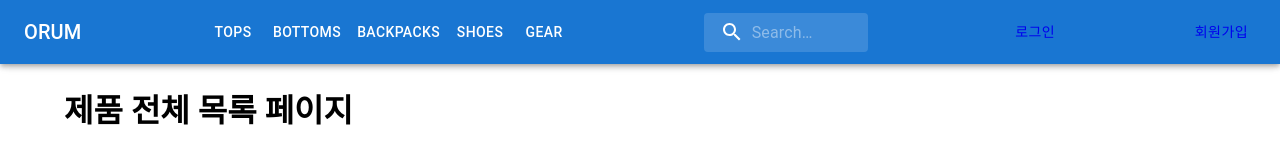
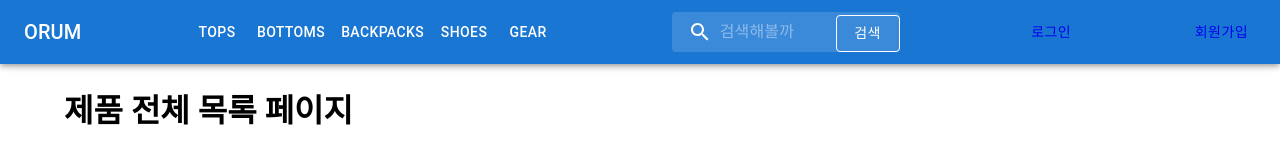
Before and after one commit to veryyounng/orum-market-front, a React (Vite) app: page /product in a window 1280 px wide. Shown: the top 160 px of the page. Built offline with nearby package versions, Linux system fonts and the light colour scheme; no server answers.

Commit message:
Feat: 검색 기능 구현

```diff
--- a/src/api/api.ts
+++ b/src/api/api.ts
@@ -27,4 +27,6 @@ export const api = {
     axiosInstance.get('/users/email', { params: { email } }),
   signIn: (credentials: any) => axiosInstance.post('/users/login', credentials),
   getProductList: () => axiosInstance.get('/products'),
+  searchProducts: (keyword: string) =>
+    axiosInstance.get('/products', { params: { keyword } }),
 };
--- a/src/components/Header.tsx
+++ b/src/components/Header.tsx
@@ -15,15 +15,22 @@ import { Badge, Box, Button, Container } from '@mui/material';
 import NotificationsIcon from '@mui/icons-material/Notifications';
 import { Link, useNavigate } from 'react-router-dom';
 import { useUserStore } from '../lib/store';
-import { useState } from 'react';
+import React, { useState } from 'react';
 import { Logout } from '@mui/icons-material';
-import { UserStore } from '../lib/store';
 
 const categories = ['tops', 'bottoms', 'backpacks', 'shoes', 'gear'];
 
 export default function Header() {
   const [openLogoutDialog, setOpenLogoutDialog] = useState(false);
-  const { isLoggedIn, logOut }: UserStore = useUserStore();
+  const { isLoggedIn, logOut } = useUserStore();
+  const [searchQuery, setSearchQuery] = useState('');
+
+  const handleSearch = (e: React.FormEvent<HTMLFormElement>) => {
+    e.preventDefault();
+    let queryParam = `?query=${searchQuery}`;
+    navigate(`/search${queryParam}`);
+    setSearchQuery('');
+  };
 
   const navigate = useNavigate();
 
@@ -37,9 +44,9 @@ export default function Header() {
 
   const handleLogout = () => {
     logOut();
+    localStorage.removeItem('token');
     alert('로그아웃 되었습니다. 다음에 또 만나요!');
     setOpenLogoutDialog(false);
-    localStorage.removeItem('token');
     navigate('/');
   };
 
@@ -125,16 +132,22 @@ export default function Header() {
           </Link>
 
           <Box sx={{ display: 'flex' }}>{renderCategoryLinks()}</Box>
-
+          <form onSubmit={handleSearch}>
             <Search>
               <SearchIconWrapper>
                 <SearchIcon />
               </SearchIconWrapper>
               <StyledInputBase
-              placeholder="Search…"
+                placeholder="검색해볼까"
+                value={searchQuery}
+                onChange={(e) => setSearchQuery(e.target.value)}
                 inputProps={{ 'aria-label': 'search' }}
               />
+              <Button type="submit" color="inherit" variant="outlined">
+                검색
+              </Button>
             </Search>
+          </form>
           {isLoggedIn && isLoggedInUserButton()}
           {!isLoggedIn && notLoggedInUserButton()}
         </Toolbar>
--- a/src/main.tsx
+++ b/src/main.tsx
@@ -20,6 +20,7 @@ import ProductManager from './components/seller/ProductManager.tsx';
 import SignInPage from './pages/user/SignIn.tsx';
 import SignUpPage from './pages/user/SignUp.tsx';
 import { CategoryList } from './pages/product/CategoryList.tsx';
+import { SearchResults } from './pages/product/SearchResult.tsx';
 
 const router = createBrowserRouter([
   {
@@ -32,6 +33,7 @@ const router = createBrowserRouter([
       { path: '/product', element: <ProductList /> },
       { path: '/product/:id', element: <ProductDetail /> },
       { path: '/cart', element: <MyCart /> },
+      { path: '/search', element: <SearchResults /> },
       { path: '/sign-in', element: <SignInPage /> },
       { path: '/sign-up', element: <SignUpPage /> },
     ],
--- /dev/null
+++ b/src/pages/product/SearchResult.tsx
@@ -0,0 +1,43 @@
+import { useEffect, useState } from 'react';
+import { useSearchParams } from 'react-router-dom';
+import { IProduct } from '../../type';
+import { api } from '../../api/api';
+import ProductCard from './ProductCard';
+import { Grid } from '@mui/material';
+
+export function SearchResults() {
+  const [searchParams] = useSearchParams();
+  const [results, setResults] = useState<IProduct[]>([]);
+
+  useEffect(() => {
+    const fetchSearchResults = async () => {
+      const query = searchParams.get('query');
+      if (query) {
+        const response = await api.searchProducts(query);
+        setResults(response.data.item);
+        console.log(response.data.item);
+      }
+    };
+
+    fetchSearchResults();
+  }, [searchParams]);
+
+  return (
+    <>
+      <h1>Search Results</h1>
+      {/* // 검색어를 표시해주자. 검색 상품 수도 표시해주자 */}
+      <h3>
+        '{searchParams.get('query')}' 검색 결과 {results.length}개의 상품이
+        있습니다.
+      </h3>
+      <Grid container spacing={2}>
+        {results &&
+          Array.isArray(results) &&
+          results.map((product) => (
+            <ProductCard key={product._id} product={product} />
+          ))}
+        {results.length === 0 && <h2>검색 결과가 없습니다.</h2>}
+      </Grid>
+    </>
+  );
+}
```
Lines whose indentation alone changed are shown as unchanged.
